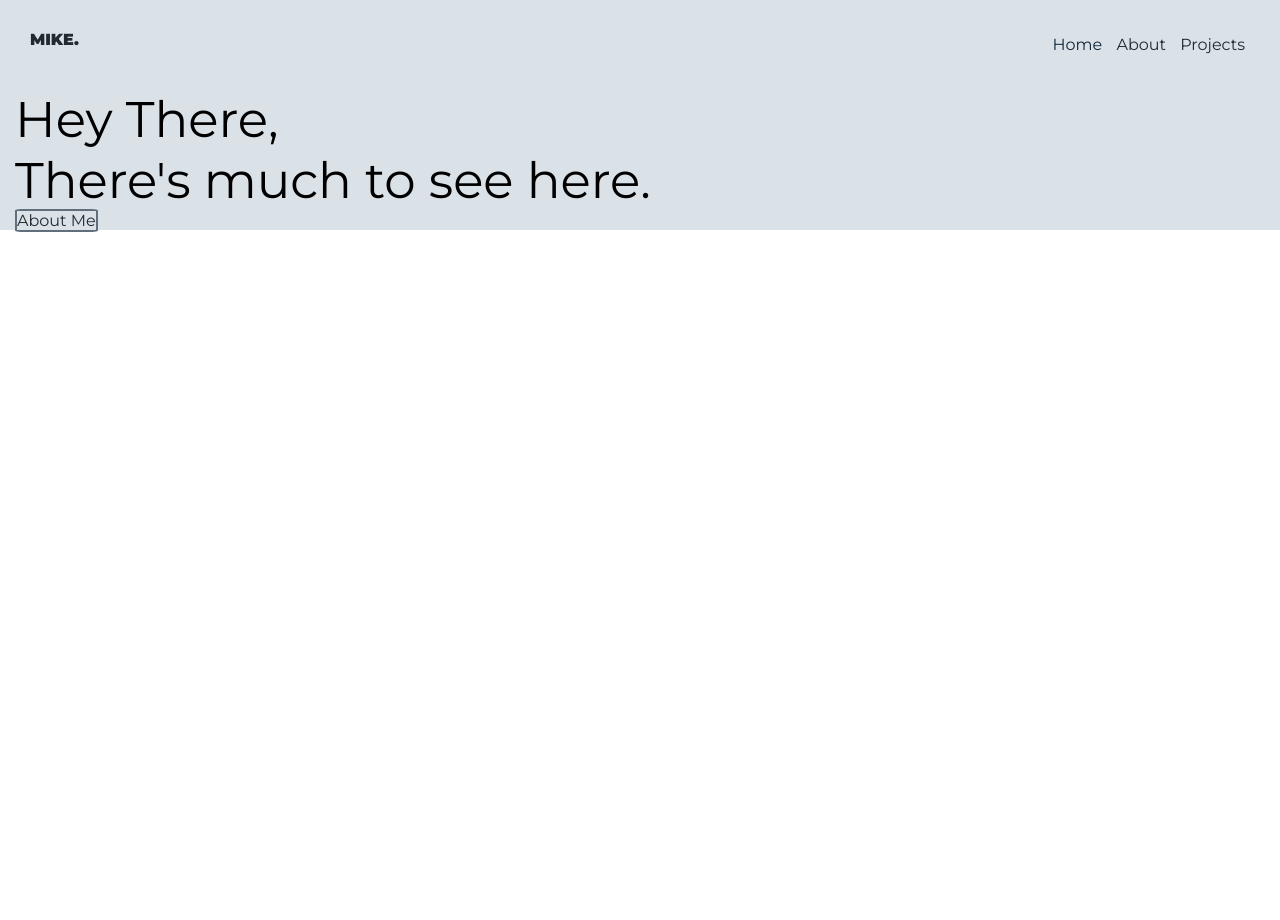
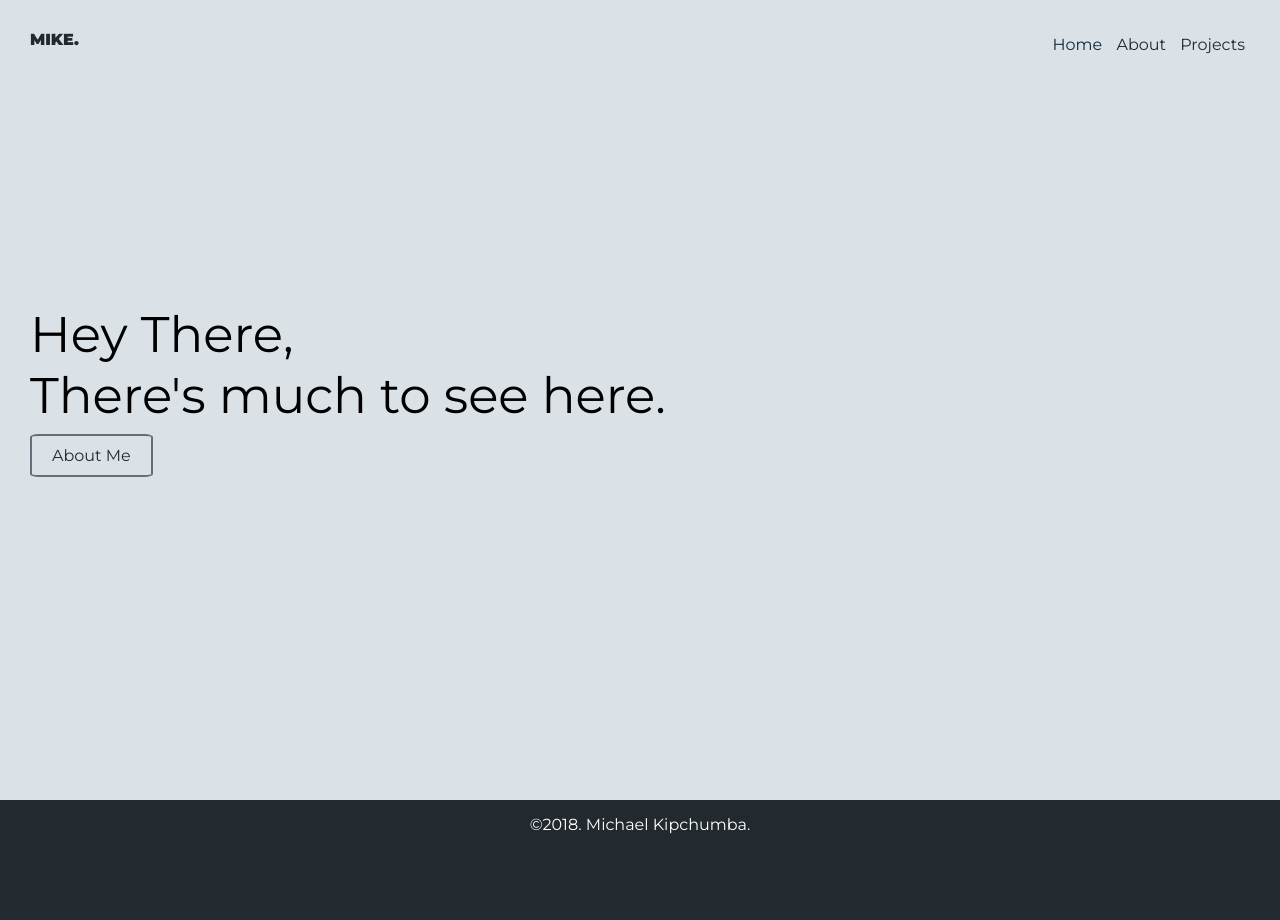
Before and after one commit to mikechumba/portfolio, a plain HTML site: page index.html in a window 1280 px wide. Before the commit the page ends 800 px from the top, so only its background shows below. Drawn offline with Linux system fonts and the light colour scheme.

Commit message:
finish first styling of the landing page

```diff
--- a/css/style.css
+++ b/css/style.css
@@ -18,6 +18,7 @@ body {
 
 #container {
     padding: 0 15px;
+    height: 100vh;
 }
 
 .row {
@@ -48,6 +49,15 @@ nav ul li a{
     color: #22292F;
 }
 
+nav ul li a:active {
+    font-weight: 700 !important;
+}
+
+nav ul li a:hover, nav ul li a:focus {
+    color: #CC1F1A !important;
+}
+
+
 .logo {
     position: relative;
     font-family: 'Montserrat','Quicksand';
@@ -69,28 +79,35 @@ a, a:focus, a:active, a:hover {
     position: relative;
     width: 100%;
     margin: auto;
+    padding: 15px;
+    vertical-align: 50%;
 }
 
 header {
+}
+
+header h1 {
     font-size: 50px;
     font-weight: 500;
-    margin: auto;
+    padding: 25vh 0 20px 0;
 }
 
 .btn {
     border: 2px solid #606F7B;
     border-radius: 7%;
-    box-sizing: border-box;
+    padding: 10px 20px;
 }
 
 .btn a {
     font-size: 15px;
-    padding: 12px 15px;
+    padding: 12px 20px;
     margin: 15px;
+    text-align: center;
 }
 
 .btn:hover {
     background-color: #606F7B;
+    border: none;
 }
 
 .active {
@@ -130,3 +147,16 @@ header {
 .about p {
     padding: 30px 0;
 }
+
+.footer {
+    background-color: #22292F;
+    position: absolute;
+    width: 100%;
+    height: 15vh;
+}
+
+.footer p {
+    text-align: center;
+    color: #fff;
+    padding: 15px;
+}
--- a/index.html
+++ b/index.html
@@ -19,10 +19,14 @@
                     </nav>
                 </div>
 
-                <div id="header-text">
-                    <header>Hey There,<br> There's much to see here.</header>
+                <header id="header-text">
+                    <h1>Hey There,<br> There's much to see here.</h1>
                     <div class=""><a class="btn col-2" href="#">About Me</a></div>
-                </div>
+                </header>
+
+            </div>
+            <div class="footer">
+                <p>&copy;2018. Michael Kipchumba.</p>
             </div>
         </div>
     </body>
```
